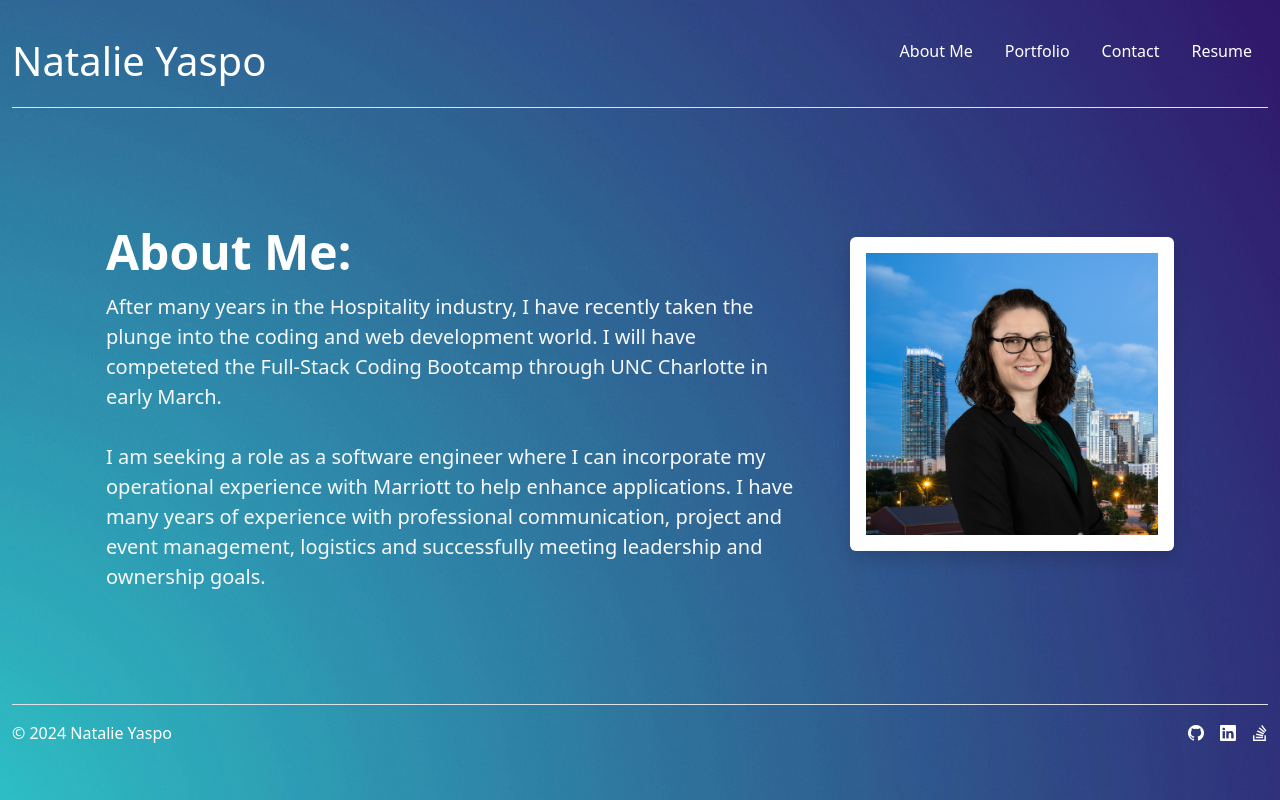
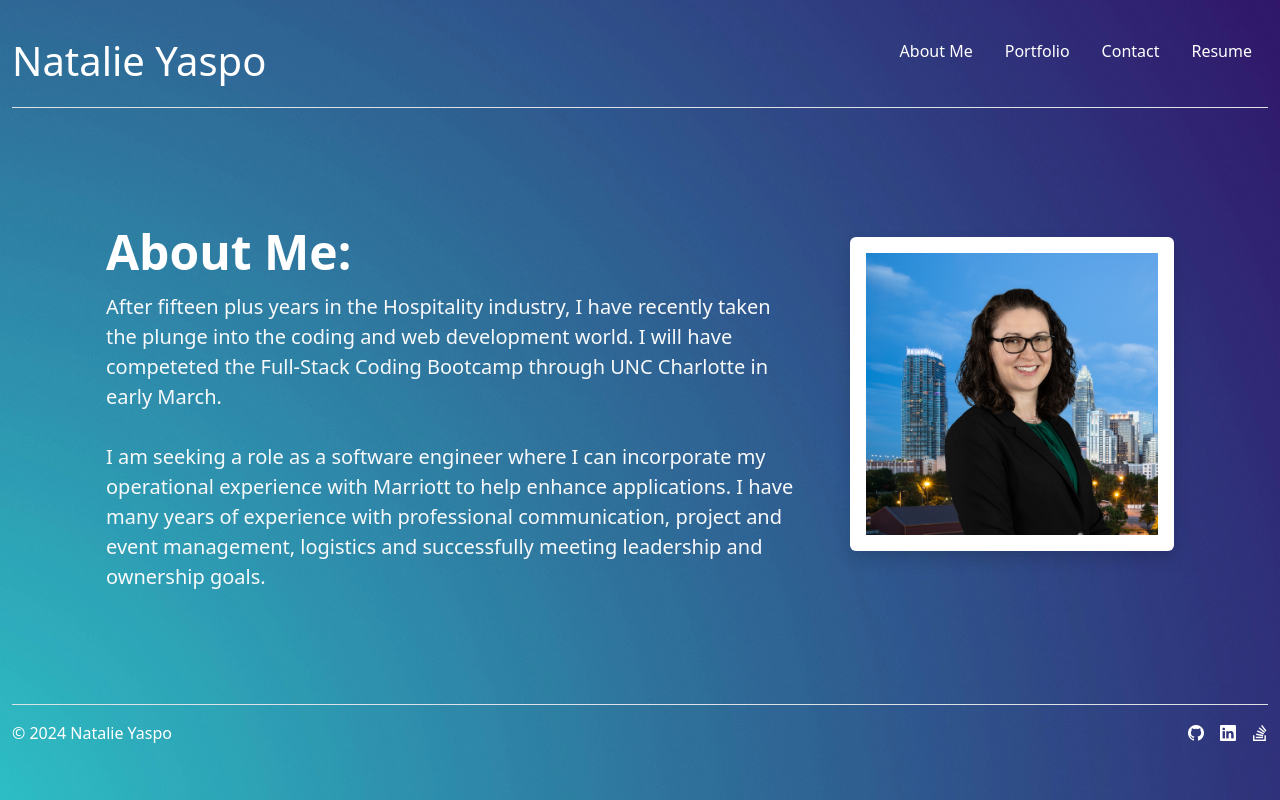
Before and after one commit to NatalieYaspo/Natalie-Yaspo-Portfolio, a React (Vite) app: page / in a window 1280 px wide. Built offline with nearby package versions, Linux system fonts and the light colour scheme.

Commit message:
small change to About Me

```diff
--- a/src/pages/AboutMePage.jsx
+++ b/src/pages/AboutMePage.jsx
@@ -9,7 +9,7 @@ export default function About() {
         </div>
         <div className="col-lg-8 px-4">
           <h1 className="display-5 fw-bold text-white lh-1 mb-3">About Me:</h1>
-          <p className="lead text-light">After many years in the Hospitality industry, I have recently taken the plunge into the coding and web development world.
+          <p className="lead text-light">After fifteen plus years in the Hospitality industry, I have recently taken the plunge into the coding and web development world.
             I will have competeted the Full-Stack Coding Bootcamp through UNC Charlotte in early March.
             <br></br>
             <br></br>
```
